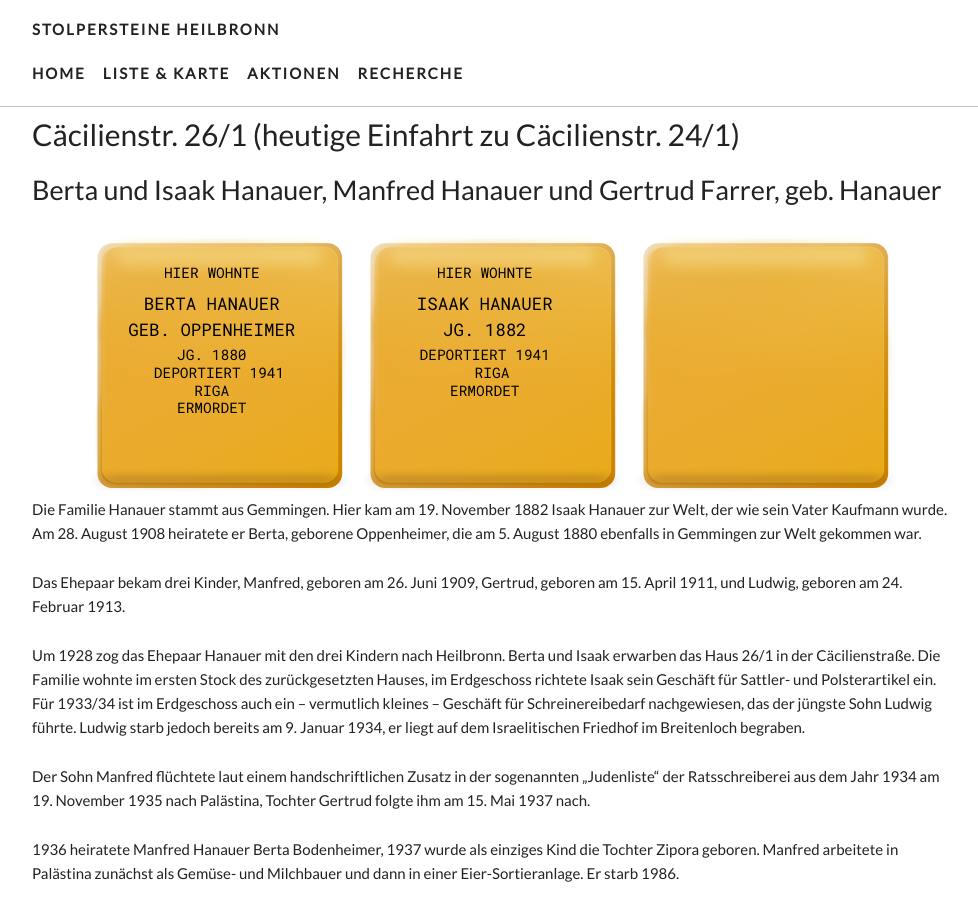
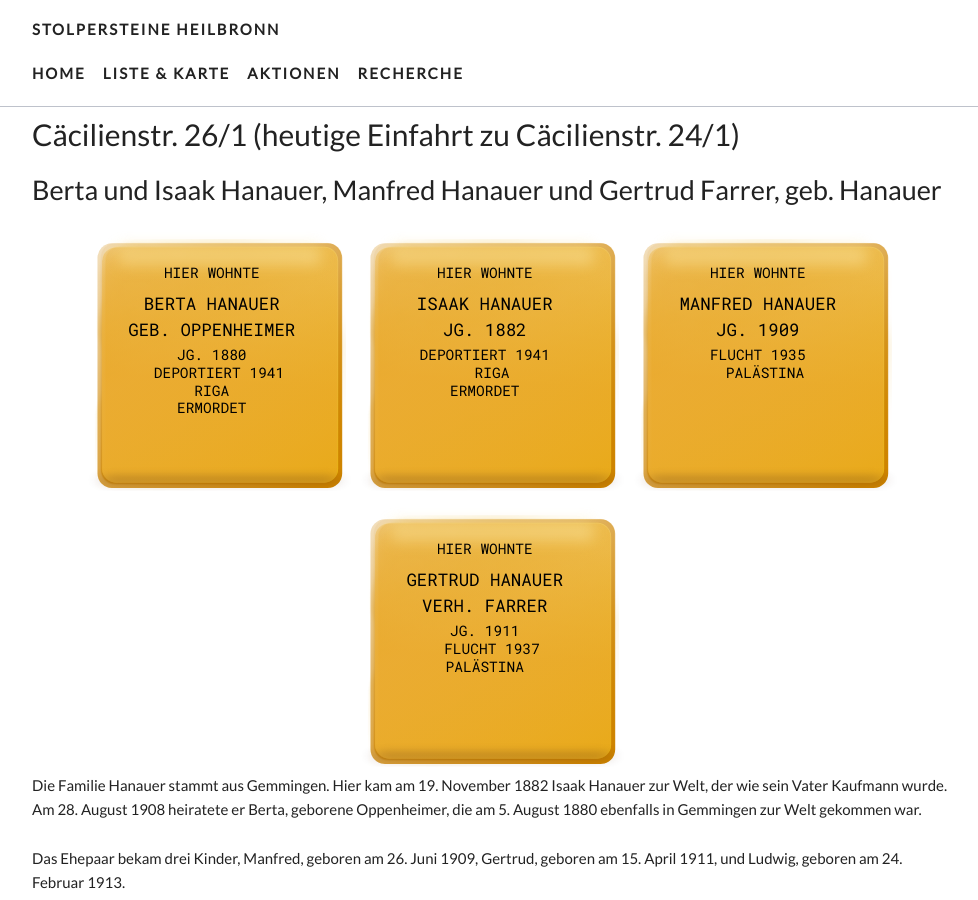
Before and after one commit to opendata-heilbronn/stolpersteine, a Jekyll site: the page built from _list/caecilienstr-26.markdown, in a window 1280 px wide and 900 px high. Shown: the whole window, without its empty margins (148-1126 px from the left). Built offline with Jekyll 4.4.1, drawn with Linux system fonts in a browser that asks for light colours; nearby versions of some CDN libraries; some web fonts are replaced.

Commit message:
Updated Caecilienstr 26

```diff
--- a/_list/caecilienstr-26.markdown
+++ b/_list/caecilienstr-26.markdown
@@ -20,12 +20,20 @@ steine:
   - ERMORDET
   -
   -
-- -
+- - HIER WOHNTE
+  - MANFRED HANAUER
+  - JG. 1909
+  - FLUCHT 1935
+  - PALÄSTINA
   -
   -
   -
-  -
-  -
+- - HIER WOHNTE
+  - GERTRUD HANAUER
+  - VERH. FARRER
+  - JG. 1911
+  - FLUCHT 1937
+  - PALÄSTINA
   -
   -
 ---
```
